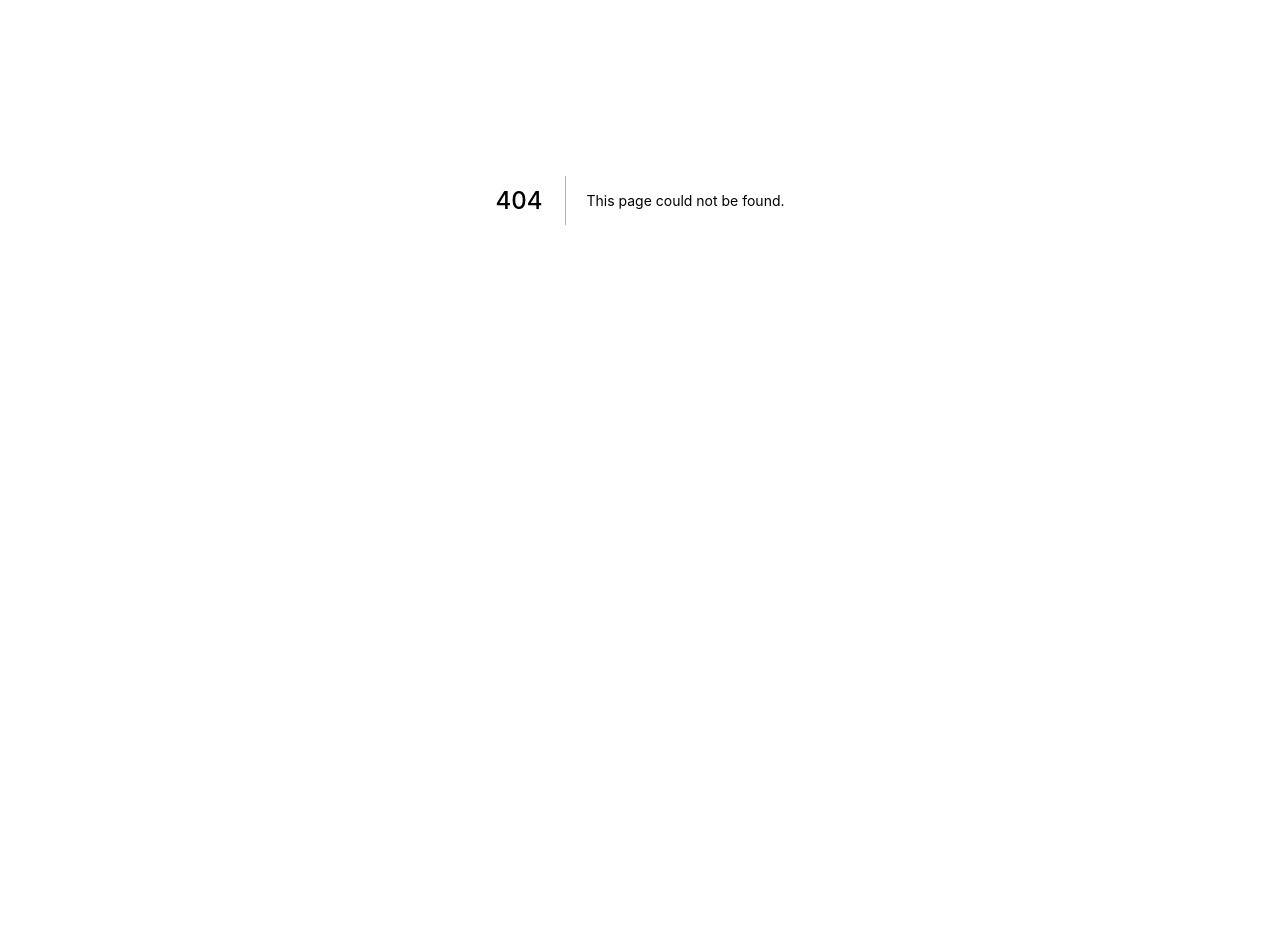
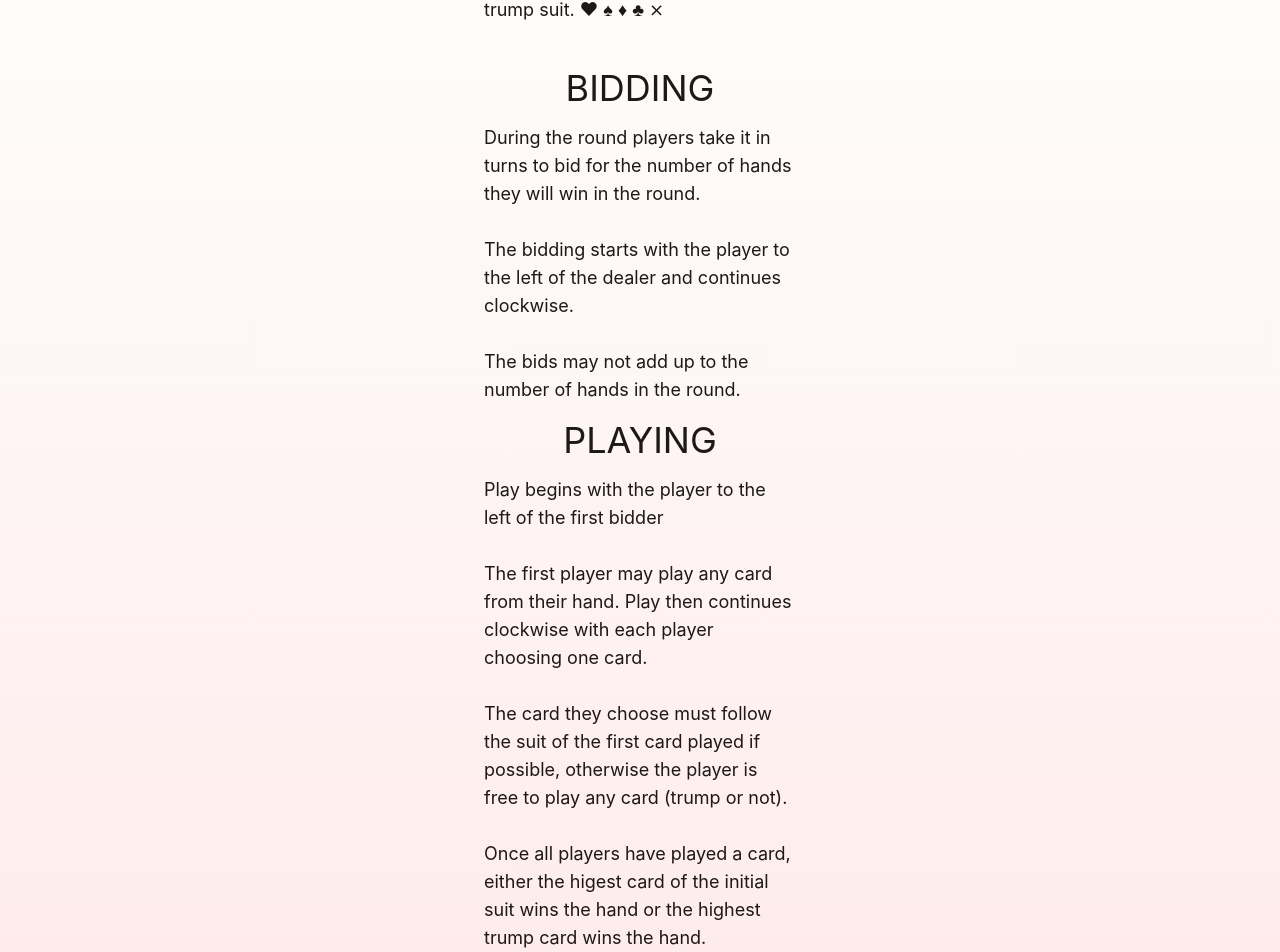
Before and after one commit to JackMcBride98/next-bidding-game, a Next.js app: page /rules in a window 1280 px wide. Before the commit this address had no page. Shown: the part 200-1152 px from the top of the page. Before the commit the page ends 800 px from the top, so only its background shows below. Built offline with nearby package versions, Linux system fonts and the light colour scheme.

Commit message:
Add rules page

```diff
--- a/pages/index.tsx
+++ b/pages/index.tsx
@@ -78,6 +78,11 @@ const Home: NextPage<Props> = ({ players, games, storedCount }) => {
         >
           ❤️ <span className="font-bold">{count}</span>
         </button>
+        <Link href={'rules'}>
+          <a className="border border-black rounded-lg p-2 bg-white w-max justify-self-center mt-4">
+            Rules
+          </a>
+        </Link>
         <Leaderboard players={players} isLoading={false} />
         <GameHistory games={games} firstGameRef={firstGameRef} />
       </main>
--- /dev/null
+++ b/pages/rules.tsx
@@ -0,0 +1,74 @@
+//a nextjs page that renders the rules of the game
+import { NextPage } from 'next';
+import Head from 'next/head';
+import Link from 'next/link';
+
+const Rules: NextPage = () => {
+  return (
+    <div className="flex flex-col items-center space-y-4 text-lg text-stone-900 bg-gradient-to-t from-red-100 h-full min-h-screen">
+      <Head>
+        <title>Rules</title>
+        <meta
+          name="description"
+          content="ET Bidding Game - a site used to score a card game, the bidding game, when played by the Entertainment Team."
+        />
+        <link rel="icon" href="/favicon.ico" />
+      </Head>
+      <div className="flex flex-col items-center space-y-4 mb-4 w-80">
+        <p className="text-4xl text-stone-900">RULES</p>
+        <p className="text-stone-900 mt-8 mx-1">
+          The bidding game consists of a number of rounds, where players are
+          dealt a hand of cards and bids for how many hands they will win in the
+          round. Each round has a chosen trump suit. ♥ ♠ ♦ ♣ ⨯
+          <br />
+          <br />
+        </p>
+        <p className="text-4xl text-stone-900">BIDDING</p>
+        <p className="text-stone-900 mt-4 mx-1">
+          During the round players take it in turns to bid for the number of
+          hands they will win in the round. <br />
+          <br />
+          The bidding starts with the player to the left of the dealer and
+          continues clockwise. <br /> <br />
+          The bids may not add up to the number of hands in the round.
+        </p>
+        <p className="text-4xl text-stone-900">PLAYING</p>
+        <p className="text-stone-900 mt-4 mx-1">
+          Play begins with the player to the left of the first bidder <br />
+          <br />
+          The first player may play any card from their hand. Play then
+          continues clockwise with each player choosing one card.
+          <br /> <br />
+          The card they choose must follow the suit of the first card played if
+          possible, otherwise the player is free to play any card (trump or
+          not).
+          <br /> <br />
+          Once all players have played a card, either the higest card of the
+          initial suit wins the hand or the highest trump card wins the hand.
+          <br /> <br />
+          The winner of the hand leads the next hand. Play continues until all
+          players are out of cards.
+          <br /> <br />
+          After each round the dealer moves clockwise.
+        </p>
+        <p className="text-4xl text-stone-900">SCORING</p>
+        <p className="text-stone-900 mt-4 mx-1">
+          At the end of the round scores are added up as so: <br />
+          <br />
+          Players score 2 points for every hand they won and get 10 points if
+          they correctly get their bid.
+          <br /> <br />
+          The winner of the game is the player with the higest score after all
+          the rounds have been played.
+        </p>
+        <Link href="/">
+          <a className="border border-black rounded-lg p-2 bg-white">
+            Back to Home
+          </a>
+        </Link>
+      </div>
+    </div>
+  );
+};
+
+export default Rules;
```
